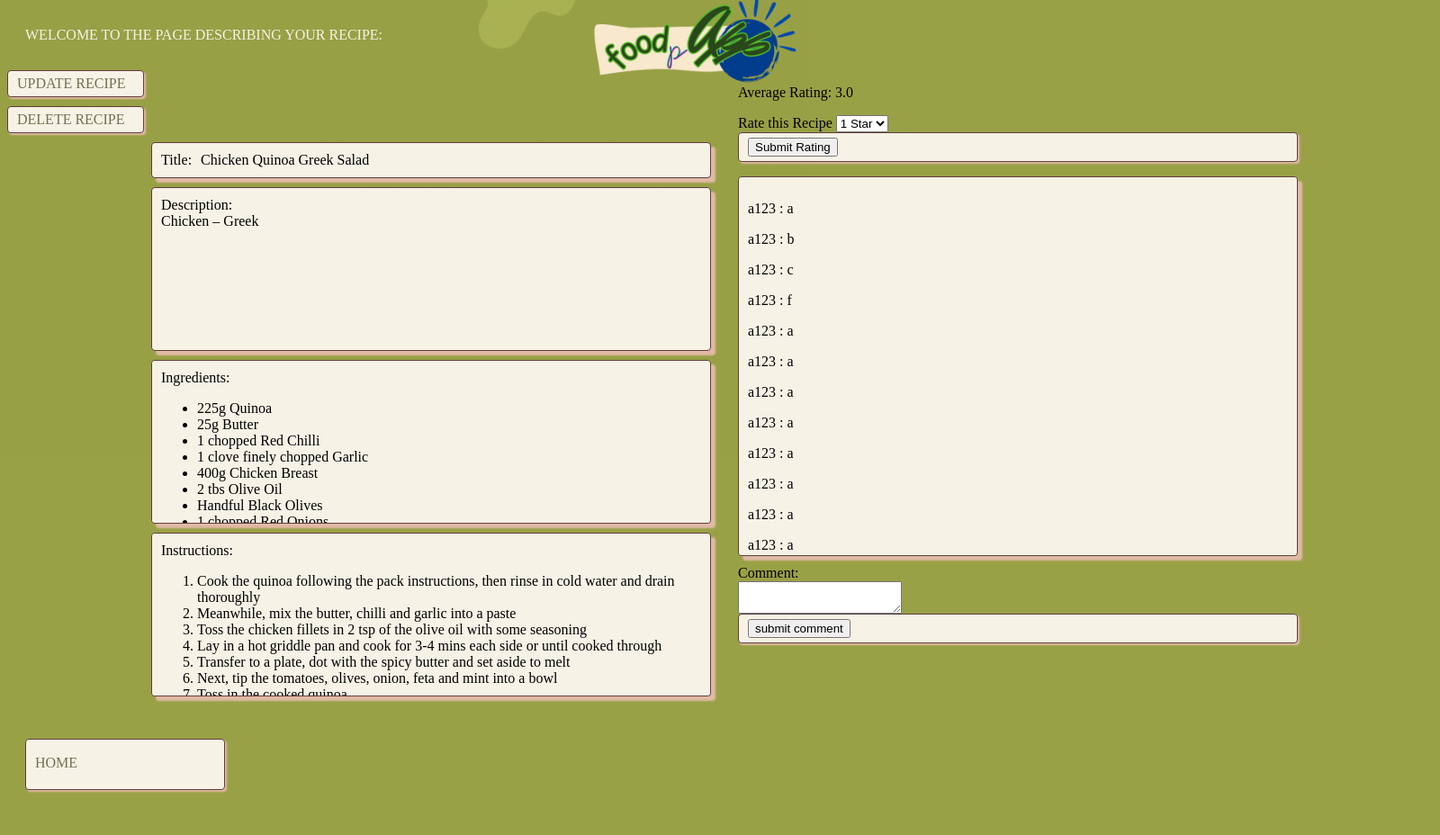
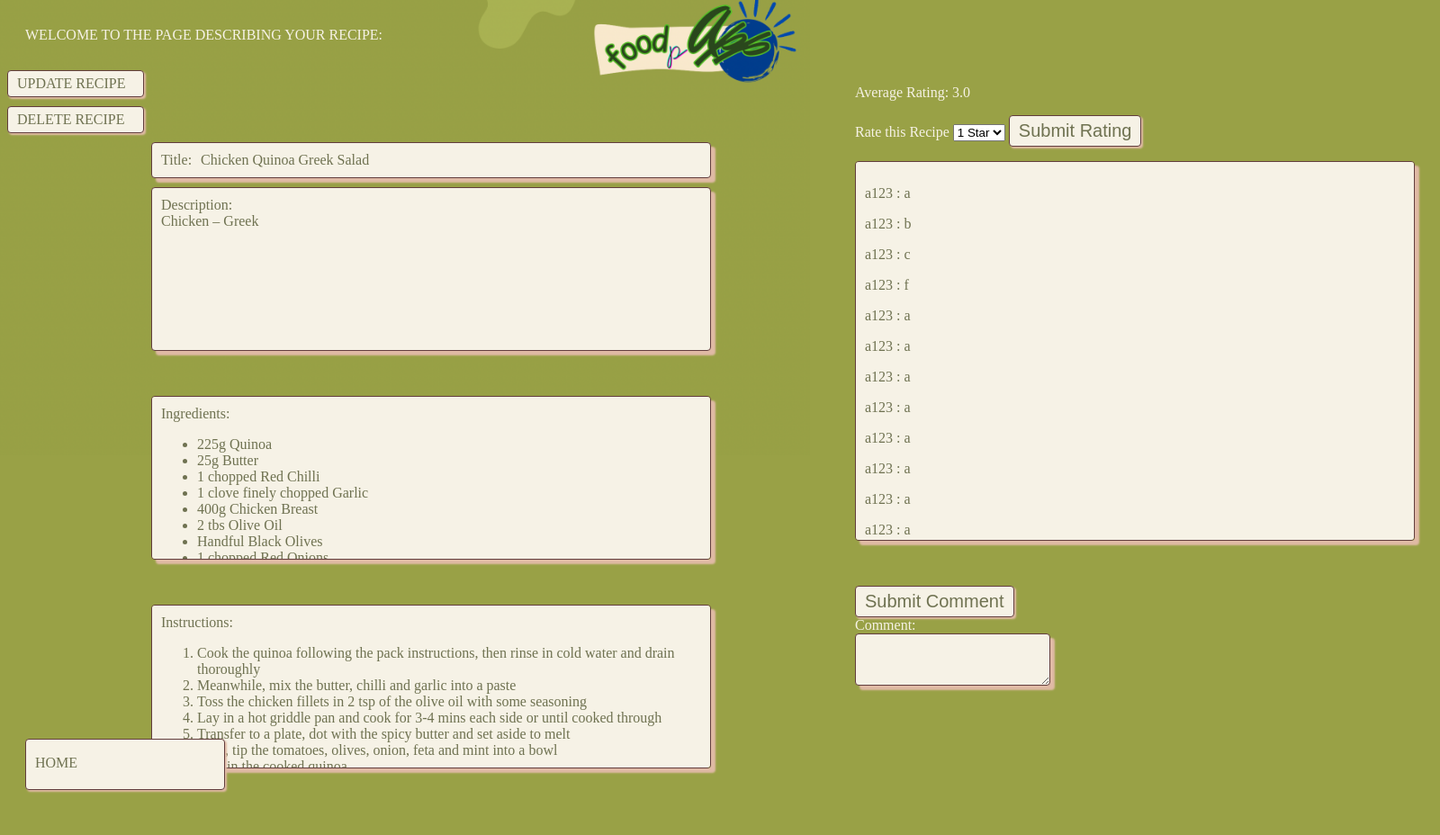
Before and after one commit to LeDuyNg/CMPE-131-Team-2-FOODpApp, a Flask app: page /home/myrecipes/mysinglerecipeview/1 in a window 1600 px wide. Shown: the whole page at 90% size. Run offline with Flask 3, Linux system fonts and the light colour scheme; a user stored in the database is signed in.

Commit message:
adding UI to random recipe api, updating the existing UI to adhere to the standard design

```diff
--- a/app/forms.py
+++ b/app/forms.py
@@ -43,4 +43,4 @@ class RatingForm(FlaskForm):
 
 class CommentForm(FlaskForm):
     comment = TextAreaField("Comment", validators=[validators.DataRequired()])
-    submit_comment =  SubmitField("submit comment")
+    submit_comment =  SubmitField("Submit Comment")
--- a/app/routes.py
+++ b/app/routes.py
@@ -335,7 +335,7 @@ def get_random_recipe():
     food_response = requests.get(food_url)
     food_data = food_response.json()
     meal = food_data['meals'][0]
-    return render_template('food.html', meal=meal)
+    return render_template('food.html', meal=meal, title = meal['strMeal'], pageClass = "")
 
 @myapp_obj.route("/home/myrecipes/mysinglerecipeadd/<string:meal_id>", methods=['GET', 'POST'])
 @login_required
--- a/app/static/styles.css
+++ b/app/static/styles.css
@@ -18,7 +18,12 @@ body {
 	background-repeat: no-repeat;
 	background-color: #99a146;
 
+	color: #f6f2e6;
 	font-family: "Futura";
+
+	.field {
+		color: #6f7251;
+	}
 
 }
 
@@ -28,6 +33,7 @@ body {
 	position:  relative;
 	left: 160px;
 	margin-right: 160px;
+	color: #6f7251;
 
 	input {
 		display: block;
@@ -249,6 +255,7 @@ div.button.home-button {
 		}
 
 		.content {
+			color: #6f7251;
 			background-color: #f2e7cb;
 			border: 5px solid #9bb09d;
 			border-radius: 25px;
@@ -360,6 +367,7 @@ div.button.home-button {
 	.recipe-content {
 
 		input {
+			color: #6f7251;
 			width: 600px;
 		}
 
@@ -408,12 +416,23 @@ div.button.home-button {
 				margin-left: 30px;
 
 			}
+			.farright {
+				margin-left: 130px;
+				input{
+					background-color: #f6f2e6;
+					color: #6f7251;
+					font-size: 20px;
+					border: 1px solid #623d3d;
+					border-radius: 4px;
+					box-shadow: 2px 2px 2px #e0baa5;
+					padding: 5px 10px;
+				}
+			}
 		}
 
 	.field {
 		font-family: inherit;
 		font-size: inherit;
-		color: inherit;
 		background-color: #f6f2e6;
 		border: 1px solid #623d3d;
 		border-radius: 4px;
@@ -428,6 +447,7 @@ div.button.home-button {
 	}
 
 	.area {
+		margin-bottom: 50px;
 		width: 600px;
 		height: 160px;
 		overflow-y: scroll;
--- a/app/templates/mysinglerecipeview.html
+++ b/app/templates/mysinglerecipeview.html
@@ -81,13 +81,15 @@
 		</div>
 
 
-	<div>
+	<div class = "farright">
 		<p>Average Rating: {{ recipe.average_rating() }}</p>
 
 		<form action="" method="POST" novalidate>
 			{{rating_form.hidden_tag()}}
 			{{ rating_form.rating.label }} {{ rating_form.rating()}}
-			<div class = "button"> {{ rating_form.submit_rating() }} </div>
+			{{ rating_form.submit_rating() }} <!--This type of buttons doesn't have a url for them, so no need to wrap in a div-->
+
+
 		</form>
 
 		<div class="area field" style="height:400">
@@ -96,18 +98,17 @@
 			{% endfor %}
 		</div>
 
+
 		<form action="" method="POST" novalidate>
 		{{comment_form.hidden_tag()}}
-
+		{{ comment_form.submit_comment() }}
 			 <div class="form-field">
 					<div class="input-text">{{comment_form.comment.label}}:</div>
-					{{ comment_form.comment(class="form-control", id="comment") }}
+					{{ comment_form.comment(class="form-control field", id="comment") }}
 					{% for error in comment_form.comment.errors %}
 						<div class="text-danger">{{ error }}</div>
 					{% endfor %}
 			 </div>
-
-			 <div class = "button">  {{ comment_form.submit_comment() }} </div>
 
 		</form>
 
@@ -116,7 +117,6 @@
 </div>
 
 
-
 	<!-- The home page button-->
 	<a href = "{{url_for('home')}}" id = "home">
 		<div class = "button home-button"> HOME </div>
```
Also changed, not shown: app/templates/food.html (+3 -9 lines), app/templates/home.html (+12 -8 lines), app/app.db. Lines whose indentation alone changed are shown as unchanged.
